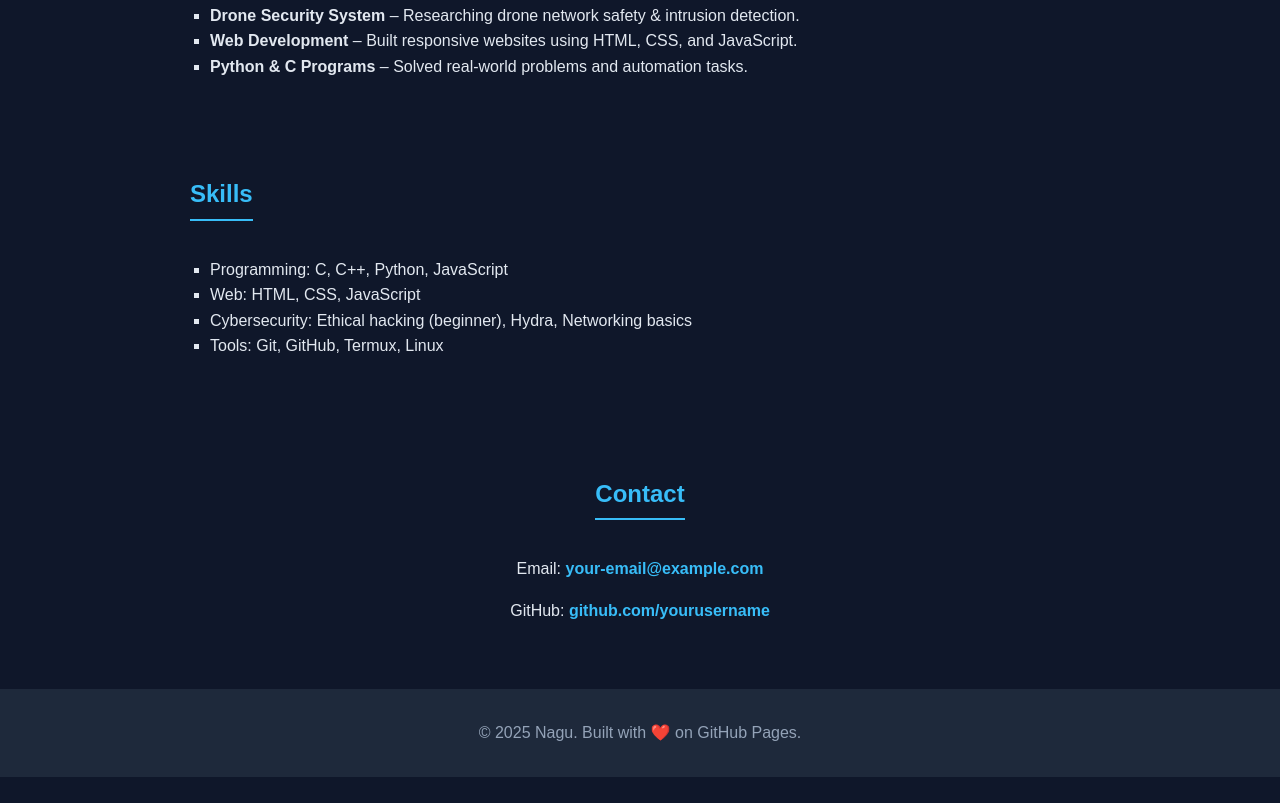
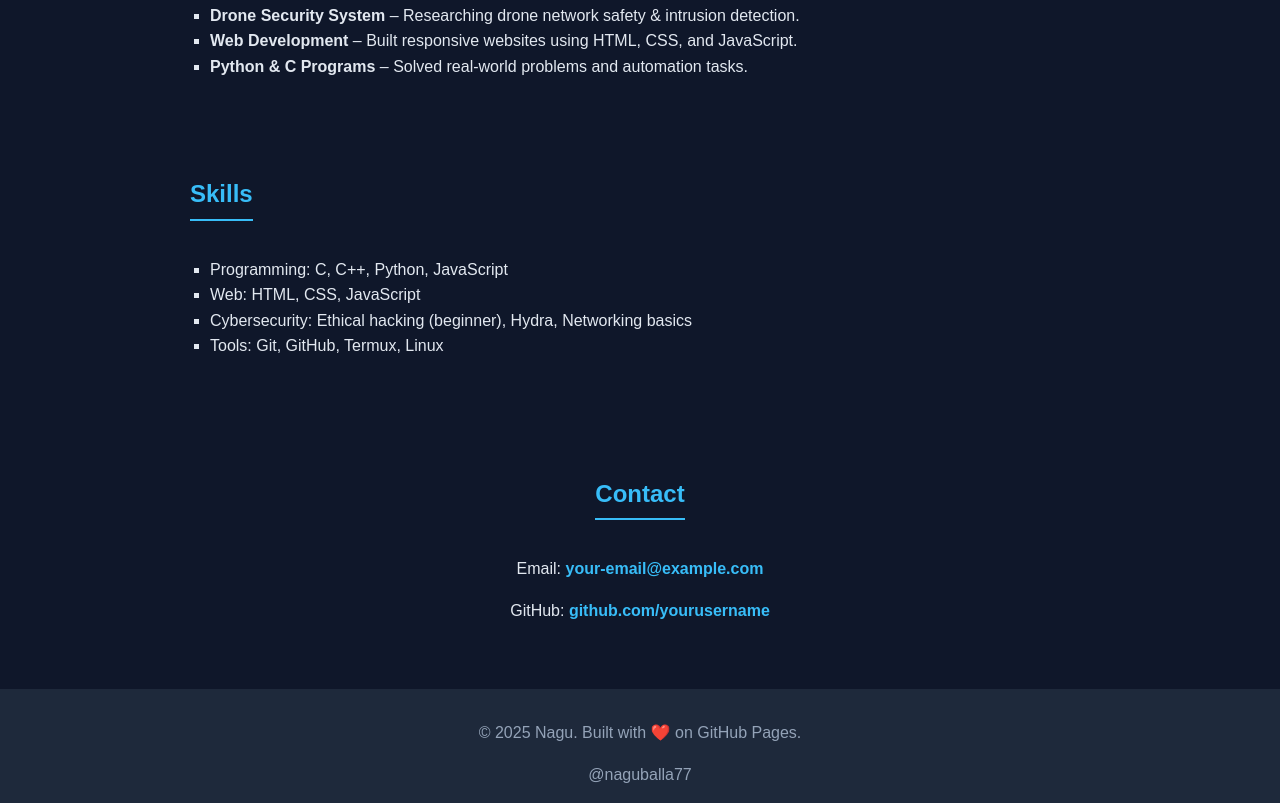
Before and after one commit to naguballa77/naguballa77.github.io, a plain HTML site: page index.html in a window 1280 px wide. Shown: the part 530-1333 px from the top of the page. Before the commit the page ends 1307 px from the top, so only its background shows below. Drawn offline with Linux system fonts and the light colour scheme.

Commit message:
Update index.html

```diff
--- a/index.html
+++ b/index.html
@@ -102,6 +102,7 @@
 
   <footer>
     <p>© 2025 Nagu. Built with ❤️ on GitHub Pages.</p>
+    @naguballa77
   </footer>
 </body>
 </html>
```
